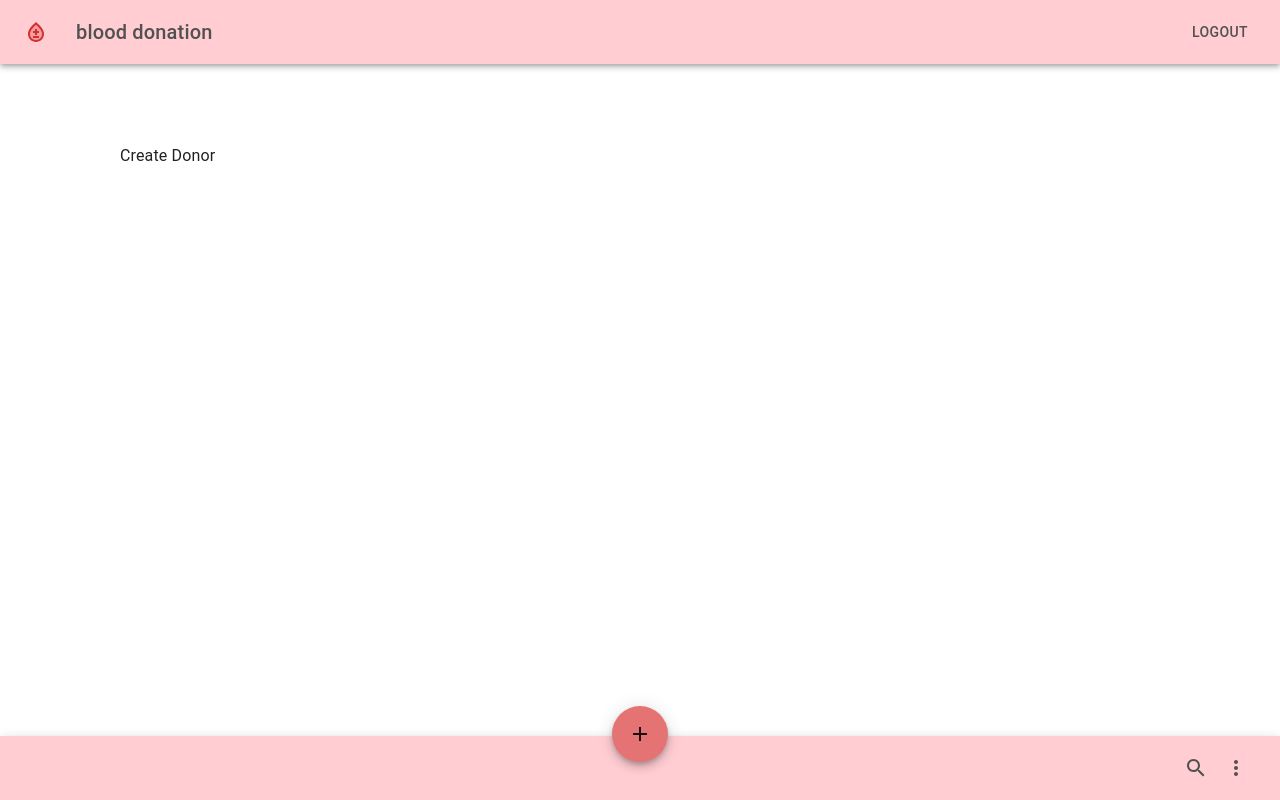
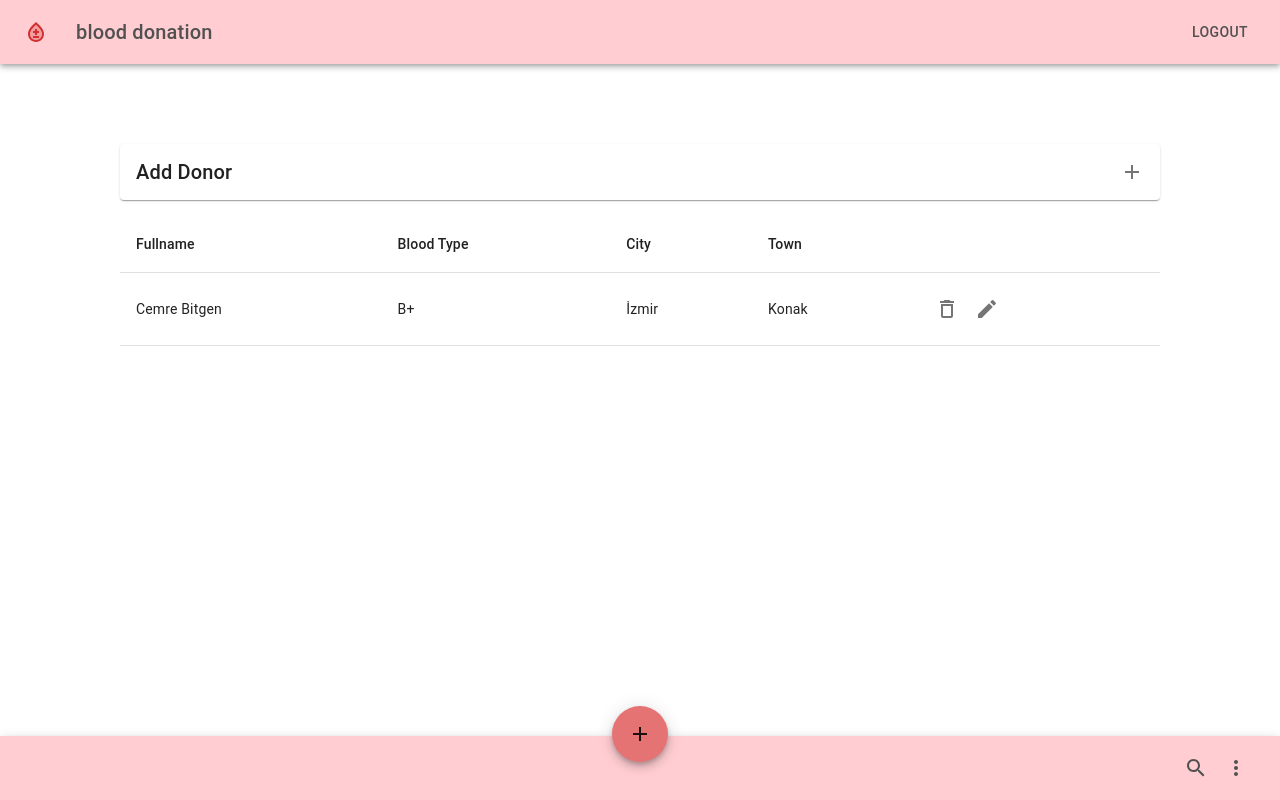
Before and after one commit to cemreb6/blood_donor_cli, a Next.js app: page /CreateDonor in a window 1280 px wide. Built offline with nearby package versions, Linux system fonts and the light colour scheme.

Commit message:
donor table

```diff
--- /dev/null
+++ b/src/components/DonorTable.js
@@ -0,0 +1,37 @@
+import { Table, TableHead, TableBody, TableRow, TableCell, IconButton } from '@mui/material';
+import { DeleteOutline as DeleteOutlineIcon, Edit as EditIcon } from '@mui/icons-material';
+
+export default function DonorTable({ donors, onDelete, onEdit }) {
+    return (
+      <Table stickyHeader>
+        <TableHead>
+          <TableRow>
+            <TableCell>Fullname</TableCell>
+            <TableCell>Blood Type</TableCell>
+            <TableCell>City</TableCell>
+            <TableCell>Town</TableCell>
+            <TableCell></TableCell>
+          </TableRow>
+        </TableHead>
+        <TableBody>
+          { donors.length>0 &&
+          donors.map((donor) => (
+            <TableRow key={donor.id}>
+              <TableCell>{donor.fullname}</TableCell>
+              <TableCell>{donor.bloodType}</TableCell>
+              <TableCell>{donor.city}</TableCell>
+              <TableCell>{donor.town}</TableCell>
+              <TableCell>
+                <IconButton onClick={() => onDelete(donor.id)}>
+                  <DeleteOutlineIcon />
+                </IconButton>
+                <IconButton onClick={() => onEdit(donor.id)}>
+                  <EditIcon />
+                </IconButton>
+              </TableCell>
+            </TableRow>
+          ))}
+        </TableBody>
+      </Table>
+    );
+  }
--- a/src/pages/CreateDonor.js
+++ b/src/pages/CreateDonor.js
@@ -1,7 +1,98 @@
+import { useEffect, useRef, useState } from "react";
+
+import Grid from '@mui/material/Grid';
+import Stack from '@mui/material/Stack';
+import Button from "@mui/material/Button";
+import { Accordion, AccordionSummary, Typography, AccordionDetails } from '@mui/material';
+import AddIcon from '@mui/icons-material/Add';
+
+import CustomFormSelect from "@/components/CustomFormSelect";
 import Layout from "@/components/Layout";
+import { CustomOutlinedTextField } from "@/styles/appstyles";
+import { BloodTypes } from "@/utils/Constants";
+import ImageUploader from "@/components/ImageUploader";
+import { GetCities, GetTowns } from "./api/ApiManager";
+import DonorTable from "@/components/DonorTable";
 
 export default function CreateDonor(){
-return(
-    <Layout children={ <>Create Donor</>}/>
-);
+    const [donors,setDonors]=useState([{id:1,fullname:"Cemre Bitgen",bloodType:"B+",city:"İzmir","town":"Konak"}]);
+
+    const handleAddDonor = () => {
+
+    }
+    return (
+        <Layout children={
+            <>
+                <AddDonorAccordion onClick={handleAddDonor} />
+                <DonorTable donors={donors} onDelete={()=>{}} onEdit={()=>{}}/>
+            </>
+        } />
+    );
 }
+
+const AddDonorAccordion = ({ onClick }) => {
+    const [cityList, setCityList] = useState("");
+    const [townList, setTownList] = useState("");
+
+    const nameRef = useRef("");
+    const phoneNumberRef = useRef("");
+    const townRef = useRef("");
+    const cityRef = useRef("");
+    const bloodRef = useRef("");
+
+    useEffect(
+        () => {
+            setCityList(GetCities());
+            setTownList(GetTowns());
+        }, []
+    )
+
+    const handleClick = (e) => {
+        onClick();
+    }
+    return (
+        <Accordion>
+            <AccordionSummary expandIcon={<AddIcon />} aria-controls="panel-content" id="panel-header">
+                <Typography variant="h6">Add Donor</Typography>
+            </AccordionSummary>
+            <AccordionDetails>
+                <Grid container spacing={2}>
+                    <Grid item xs={9}>
+                        <Stack spacing={2}>
+                            <CustomOutlinedTextField
+                                label="Full Name"
+                                variant="outlined"
+                                type="text"
+                                onChange={(e) => { nameRef.current = e.target.value }}
+                            />
+                            <CustomFormSelect label="Blood Type" list={Object.keys(BloodTypes)} obj={BloodTypes} onSelect={(v) => bloodRef.current = v} />
+                            <CustomFormSelect label="City" list={cityList} onSelect={(v) => cityRef.current = v} />
+                            <CustomFormSelect label="Town" list={townList} onSelect={(v) => townRef.current = v} />
+                            <CustomOutlinedTextField
+                                label="Phone Number"
+                                variant="outlined"
+                                type="text"
+                                onChange={(e) => { phoneNumberRef.current = e.target.value }}
+                            />
+                        </Stack>
+                    </Grid>
+                    <Grid item xs={3}>
+                        <ImageUploader />
+                    </Grid>
+                    <Grid item xs={12}>
+                        <Button
+                            variant="contained"
+                            endIcon={<AddIcon />}
+                            color="error"
+                            sx={{ width: '100%' }}
+                            onClick={handleClick()}
+                        >
+                            Add
+                        </Button>
+                    </Grid>
+                </Grid>
+            </AccordionDetails>
+        </Accordion>
+
+    );
+}
```
